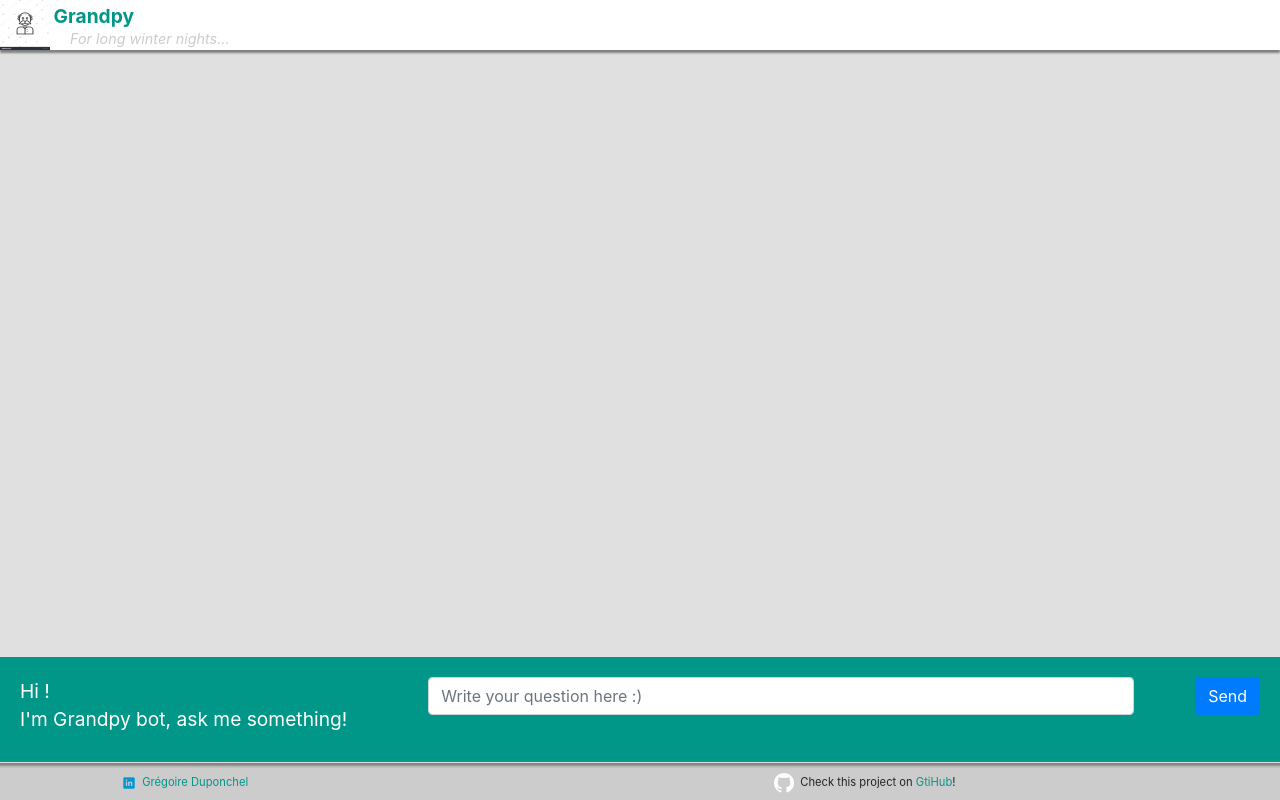
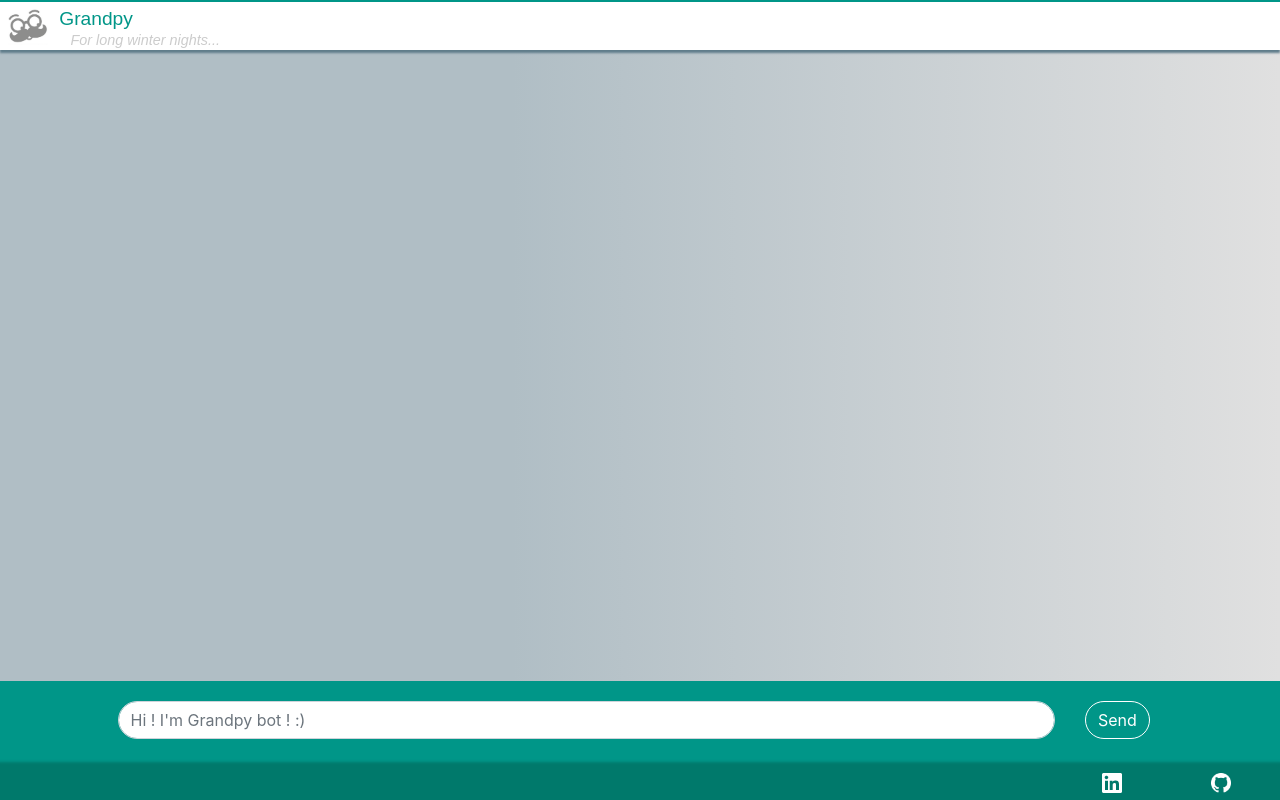
Before and after one commit to fldup/grandpybot, a Flask app: page / in a window 1280 px wide. Run offline with Flask 2, Linux system fonts and the light colour scheme; some libraries are stand-ins or nearby versions.

Commit message:
front end improvement

```diff
--- a/app/static/script/script.js
+++ b/app/static/script/script.js
@@ -47,6 +47,7 @@ function lastMessage(){
 
 function insertResponse(response){
   elt.classList.replace('loader','custom')
+  elt.classList.add('borderpy');
   if (typeof response.data == 'string') {
     elt.innerHTML = '<p>'+response.data+'</p>';
   }else{
@@ -61,7 +62,7 @@ function insertResponse(response){
 
 function userPost(){
   elt = addElt();
-  elt.classList.add('custom');
+  elt.classList.add('custom', 'borderuser');
   elt.innerHTML = '<p>' + input.value + '</p>';
 }
 
--- a/app/static/style.css
+++ b/app/static/style.css
@@ -1,5 +1,6 @@
 body{
   background-color: #e0e0e0;
+  background: linear-gradient(to right, #B0BEC5 40%, #e0e0e0);
   margin: 0px;
 }
 .container{
@@ -11,14 +12,19 @@ header{
   width: 100%;
   height: 50px;
   background-color: white;
-  box-shadow: 0px 3px 2px grey;
+  border-top: 2px solid #009688;
+  box-shadow: 0px 3px 2px #607D8B;
   z-index: 1000;
   display: flex;
 }
 
 #logo_img{
-  width: 50px;
-  height: 50px;
+  width: 40px;
+  height: 40px;
+  margin-top: 0.2em;
+  margin-left: 0.5em;
+  margin-right: 0.5em;
+  opacity: 0.5;
 }
 
 .app{
@@ -29,42 +35,44 @@ h1{
   padding-left: 2%;
   margin:0px;
   font-size: 1.2em;
-  font-weight: bold;
+  font-family: sans-serif;
+  font-weight: 100;
   color : #009688;
 }
 
 header p{
   font-style: italic;
   margin:0px;
-  padding-left: 20px;
+  padding-left: 1em;
   color: #CCC;
   font-size: 0.9em;
+  font-family: sans-serif;
 }
 
 .well{
+  border-radius: 5px;
+  padding: 20px 10px;
   background-color: #009688;
-  padding : 20px;
-  border-radius: 5px;
-}
-
-legend{
-  font-size: 1.2em;
-  color: white;
 }
 
 #textarea{
-  margin-bottom: 10px;
+  border-radius: 50px;
+}
+
+#button{
+  background-color: #009688;
+  border-radius: 50px;
+  border:1px solid white;
 }
 
 #response{
-  padding-bottom: 200px;
+  padding-bottom: 8em;
 }
 
 #about_me{
   padding-top: 10px;
-  font-size: 0.7em;
-  background-color: #CCC;
-  box-shadow: 0px 3px 3px grey inset;
+  background-color: #00796B;
+  box-shadow: 0px 3px 3px #009688 inset;
 }
 
 #about_me p{
@@ -79,17 +87,26 @@ legend{
 
 .custom{
   margin-top: 5px;
-  background-color: white;
-  /*box-shadow: 3px 3px 2px grey;*/
+  box-shadow: 3px 3px 2px #B0BEC5;
   padding : 20px;
   border-radius: 3px;
 }
+
 .custom p{
   margin:0px;
+  font-family: sans-serif;
 }
 
 .custom #map{
   margin-bottom: 10px;
+}
+
+.borderuser{
+  background: linear-gradient(to right, #009688, white 0.2em );
+}
+
+.borderpy {
+  background: linear-gradient(to left, #009688, white 0.2em );
 }
 
 a{
--- a/app/templates/home.html
+++ b/app/templates/home.html
@@ -18,7 +18,7 @@
 
     <header>
       <div class="logo">
-        <img src= "{{url_for('static', filename='img/logo.jpg')}}" alt="GrandPy logo" id="logo_img">
+        <img src= "{{url_for('static', filename='img/logo.png')}}" alt="GrandPy logo" id="logo_img">
       </div>
       <div class="app">
         <h1>Grandpy</h1>
@@ -27,38 +27,36 @@
     </header>
 
     <div class="container">
-
-      <div id="response" class="col-md-12"></div>
-
+      <div class="row">
+        <div id="response" class="col-md-12"></div>
+      </div>
       <div class="row fixed-bottom">
 
-        <div class="col-md-12">
+        <div class="col-12">
           <form class="row well" action="" method="post">
-            <legend class="col-md-4">Hi ! <br>I'm Grandpy bot, ask me something!</legend>
-            <fieldset class="col-md-8">
-              <div class="row">
-                <input id="textarea" class="form-control col-md-10" rows="2" placeholder="Write your question here :)"></input>
-                <div class="col-md-2">
-                  <button id="button" class="btn btn-primary float-right" type="submit">Send</button>
-                </div>
+              <div class="col-9 offset-md-1 col-md-9">
+                <input id="textarea" class="form-control" rows="2" placeholder="Hi ! I'm Grandpy bot ! :)"></input>
               </div>
-            </fieldset>
+              <div class="col-3 col-md-2">
+                <button id="button" class="btn btn-primary" type="submit">Send</button>
+              </div>
           </form>
         </div>
 
         <div class="col-md-12">
           <footer class="row" id="about_me">
-            <div class="offset-md-1 col-md-3">
-              <p><img src="{{url_for('static', filename='img/linkedIn.png')}}" alt="linkedIn"><a href="https://fr.linkedin.com/in/gr%25C3%25A9goire-duponchel-05686155">Grégoire Duponchel</a></p>
+            <div class="offset-md-10 col-1">
+              <p><a href="https://fr.linkedin.com/in/gr%25C3%25A9goire-duponchel-05686155"><img src="{{url_for('static', filename='img/linkedIn.png')}}" alt="linkedIn"></a></p>
             </div>
-            <div class="offset-md-3 col-md-5">
-              <p><img src="{{url_for('static', filename='img/GitHub.png')}}" alt="Git"> Check this project on <a href="#"> GtiHub</a>!</p>
+            <div class="col-1">
+              <p><a href="#"><img src="{{url_for('static', filename='img/GitHub.png')}}" alt="Git"></a></p>
             </div>
           </footer>
         </div>
 
       </div>
     </div>
+
   <script src="{{url_for('static', filename='bootstrap/dist/js/bootstrap.min.js')}}"></script>
   <script type="text/javascript" src="{{url_for('static', filename='script/script.js')}}"></script>
   <script src="https://maps.googleapis.com/maps/api/js?key=AIzaSyBAjiUDijQmWRHnfAKHWZcRsZBeQSz12cY"async defer></script>
```
Also changed, not shown: app/static/img/grandpy.jpeg (deleted), app/static/img/linkedIn.png, app/static/img/logo.png (added).
